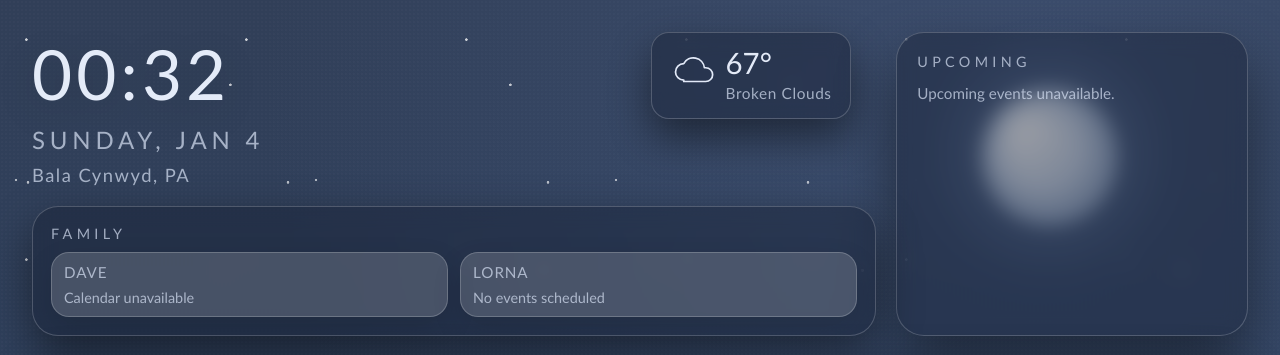
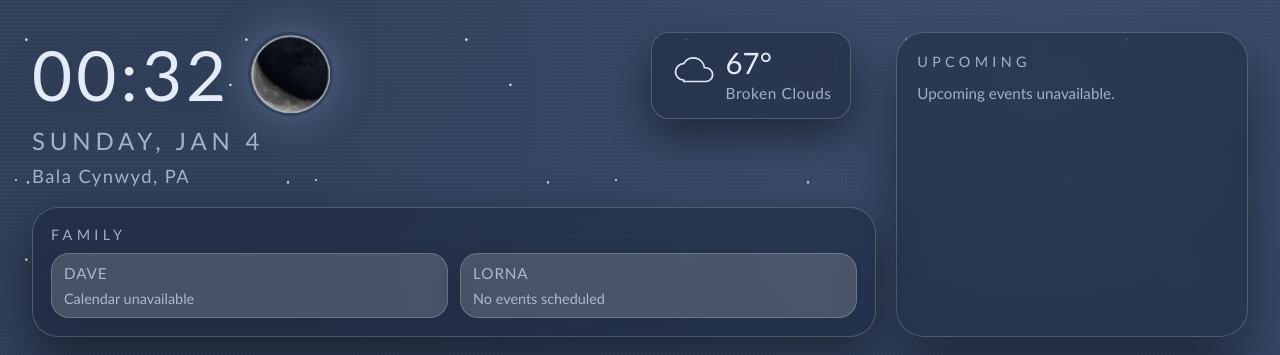
Before and after one commit to davidthomas411/thomas-family-calendar, a plain HTML site: page dashboard/index.html in a window 1280 px wide. Shown: the top 355 px of the page. Drawn offline with Linux system fonts and the light colour scheme; no server answers.

Commit message:
Move moon into time row and trim Qgenda titles

```diff
--- a/dashboard/index.html
+++ b/dashboard/index.html
@@ -9,7 +9,6 @@
 <body>
   <div id="sky">
     <div class="sky-stars" aria-hidden="true"></div>
-    <canvas id="moon" class="moon" aria-hidden="true"></canvas>
     <div class="grain" aria-hidden="true"></div>
 
     <div class="dashboard">
@@ -17,7 +16,10 @@
         <section class="primary">
           <div class="primary-header">
             <div class="time-block">
-              <div id="time" class="time">--:--</div>
+              <div class="time-row">
+                <div id="time" class="time">--:--</div>
+                <canvas id="moon" class="moon" aria-hidden="true"></canvas>
+              </div>
               <div id="date" class="date">---</div>
               <div class="location">Bala Cynwyd, PA</div>
             </div>
--- a/dashboard/styles.css
+++ b/dashboard/styles.css
@@ -85,19 +85,16 @@ body {
 }
 
 .moon {
-  position: absolute;
-  width: clamp(120px, 12vw, 180px);
-  height: clamp(120px, 12vw, 180px);
+  width: 0;
+  height: 0;
+  flex: 0 0 auto;
   border-radius: 50%;
-  top: clamp(6%, 8vw, 10%);
-  right: clamp(10%, 12vw, 16%);
   background: transparent;
-  box-shadow: 0 0 70px rgba(180, 210, 255, 0.35);
+  box-shadow: 0 0 50px rgba(180, 210, 255, 0.35);
   opacity: 0;
-  transform: translateY(-12px);
+  transform: translateY(-6px) scale(0.94);
   transition: opacity 1.2s ease, transform 1.8s ease;
   pointer-events: none;
-  z-index: 2;
 }
 
 #sky.night .sky-stars {
@@ -106,8 +103,11 @@ body {
 }
 
 #sky.night .moon {
+  width: clamp(54px, 6.6vw, 96px);
+  height: clamp(54px, 6.6vw, 96px);
+  margin-left: clamp(12px, 2vw, 18px);
   opacity: 0.9;
-  transform: translateY(0);
+  transform: translateY(0) scale(1);
 }
 
 @keyframes stars-twinkle {
@@ -232,6 +232,11 @@ body {
   gap: 10px;
 }
 
+.time-row {
+  display: flex;
+  align-items: center;
+}
+
 .time {
   font-size: clamp(3rem, 7vw, 7.5rem);
   font-weight: 300;
@@ -324,6 +329,8 @@ body {
   display: flex;
   flex-direction: column;
   gap: 14px;
+  flex: 1;
+  min-height: 0;
 }
 
 .panel-title {
--- a/dashboard/weather.js
+++ b/dashboard/weather.js
@@ -57,6 +57,8 @@
   const root = document.documentElement;
   const skyEl = document.getElementById("sky");
   const moonEl = document.getElementById("moon");
+  const MOON_TEXTURE_SRC = "image/moon-texture.jpg";
+  const moonTexture = moonEl ? new Image() : null;
 
   const DAY_NAMES = [
     "Sunday",
@@ -116,6 +118,7 @@
     tempLow: null,
     precipText: "",
     letterDayMap: new Map(),
+    isFallback: false,
   };
 
   const clamp = (value, min, max) => Math.min(max, Math.max(min, value));
@@ -214,6 +217,9 @@
     ctx.arc(0, 0, radius, 0, Math.PI * 2);
     ctx.clip();
 
+    if (moonTexture && moonTexture.complete) {
+      ctx.drawImage(moonTexture, -radius, -radius, radius * 2, radius * 2);
+    } else {
       const surface = ctx.createRadialGradient(-radius * 0.35, -radius * 0.35, radius * 0.15, 0, 0, radius);
       surface.addColorStop(0, "rgba(255, 255, 255, 0.98)");
       surface.addColorStop(0.55, "rgba(218, 228, 242, 0.94)");
@@ -222,19 +228,18 @@
       ctx.beginPath();
       ctx.arc(0, 0, radius, 0, Math.PI * 2);
       ctx.fill();
+    }
 
-    const craters = [
-      { x: -0.18, y: -0.12, r: 0.08, a: 0.22 },
-      { x: 0.16, y: -0.04, r: 0.06, a: 0.2 },
-      { x: 0.12, y: 0.2, r: 0.07, a: 0.18 },
-      { x: -0.06, y: 0.22, r: 0.05, a: 0.18 },
-    ];
-    craters.forEach((spot) => {
-      ctx.fillStyle = `rgba(170, 182, 204, ${spot.a})`;
+    const limb = ctx.createRadialGradient(-radius * 0.25, -radius * 0.25, radius * 0.1, 0, 0, radius * 1.05);
+    limb.addColorStop(0, "rgba(255, 255, 255, 0.18)");
+    limb.addColorStop(0.6, "rgba(255, 255, 255, 0.04)");
+    limb.addColorStop(1, "rgba(20, 30, 50, 0.28)");
+    ctx.globalCompositeOperation = "multiply";
+    ctx.fillStyle = limb;
     ctx.beginPath();
-      ctx.arc(spot.x * radius, spot.y * radius, spot.r * radius, 0, Math.PI * 2);
+    ctx.arc(0, 0, radius, 0, Math.PI * 2);
     ctx.fill();
-    });
+    ctx.globalCompositeOperation = "source-over";
 
     const phase = moonPhase(date);
     const illumination = moonIllumination(phase);
@@ -252,6 +257,17 @@
     lastMoonKey = key;
     lastMoonSize = size;
   };
+
+  if (moonTexture) {
+    moonTexture.src = MOON_TEXTURE_SRC;
+    moonTexture.onload = () => {
+      lastMoonKey = "";
+      lastMoonSize = 0;
+      if (skyEl && skyEl.classList.contains("night")) {
+        requestAnimationFrame(() => drawMoon(new Date()));
+      }
+    };
+  }
 
   const hexToRgb = (hex) => {
     const cleaned = hex.replace("#", "");
@@ -312,7 +328,8 @@
       return "";
     }
     if (personKey === "dave") {
-      return title.replace(/\[[^\]]*\]\s*/g, "").trim();
+      const cleaned = title.replace(/\[[^\]]*\]\s*/g, "").trim();
+      return cleaned.slice(0, 8).trimEnd();
     }
     return title.trim();
   };
@@ -952,6 +969,7 @@
       wind: { speed: 5 },
       sys: { sunrise: Math.floor(sunriseUtc / 1000), sunset: Math.floor(sunsetUtc / 1000) },
       timezone: state.timezoneOffset,
+      fallback: true,
     };
   };
 
@@ -1197,7 +1215,7 @@
       skyEl.classList.toggle("night", isNightScene);
     }
     if (isNightScene) {
-      drawMoon(new Date());
+      requestAnimationFrame(() => drawMoon(new Date()));
     }
   };
 
@@ -1227,6 +1245,7 @@
   };
 
   const applyWeather = (data) => {
+    state.isFallback = Boolean(data.fallback);
     state.cloudCover = data.clouds && typeof data.clouds.all === "number"
       ? data.clouds.all / 100
       : 0.3;
@@ -1248,7 +1267,17 @@
     }
 
     const nowSeconds = Math.floor(Date.now() / 1000);
-    const phase = getPhase(nowSeconds, state.sunrise, state.sunset);
+    let phase = getPhase(nowSeconds, state.sunrise, state.sunset);
+    if (state.isFallback) {
+      const hour = getLocationParts().hours;
+      if (hour >= 18 || hour < 6) {
+        phase = "night";
+      } else if (hour >= 17) {
+        phase = "dusk";
+      } else if (hour < 7) {
+        phase = "dawn";
+      }
+    }
     const isDay = phase === "day" || phase === "dawn";
     setSkyColors(phase, state.cloudCover);
 
@@ -1296,7 +1325,7 @@
       lastMoonKey = "";
       lastMoonSize = 0;
       if (skyEl && skyEl.classList.contains("night")) {
-        drawMoon(new Date());
+        requestAnimationFrame(() => drawMoon(new Date()));
       }
     });
   }
```
Also changed, not shown: dashboard/image/moon-texture.jpg (added). Lines whose indentation alone changed are shown as unchanged.
